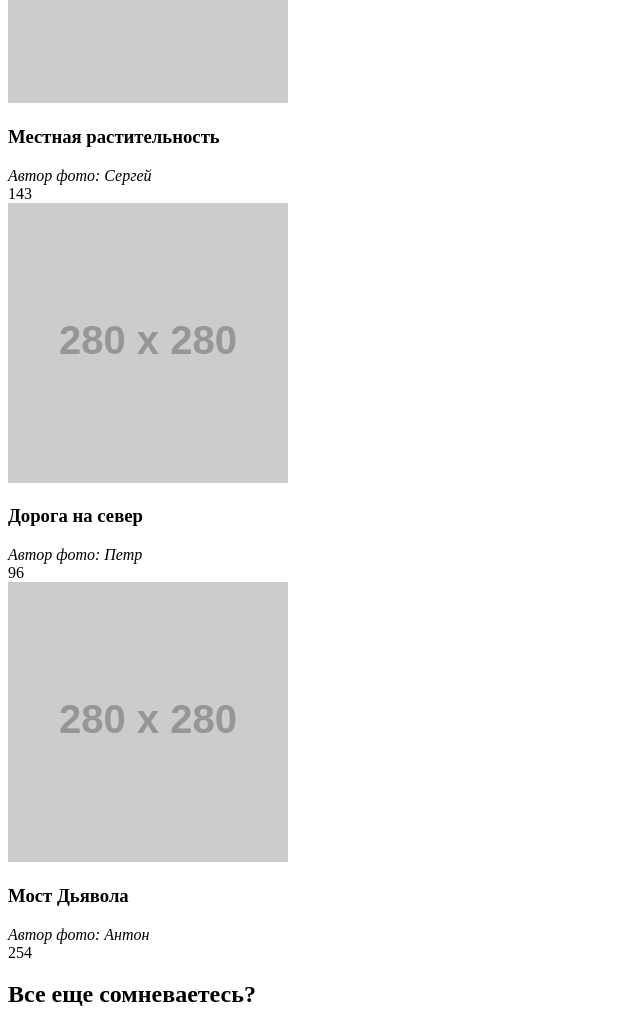
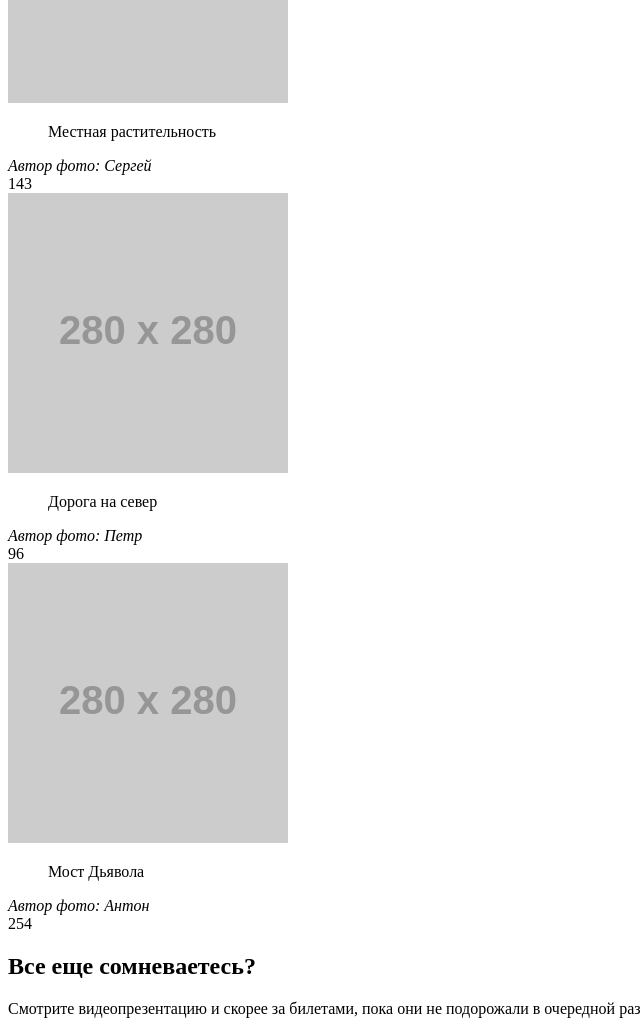
Before and after one commit to FedorovaSvetlana/167902-sedona, a website: page photo.html in a window 1280 px wide. Shown: the part 1020-2041 px from the top of the page, without its empty margins (0-640 px from the left). Drawn offline with Linux system fonts and the light colour scheme; placeholder pictures from the web are drawn by us.

Commit message:
Добавила цитаты

```diff
--- a/photo.html
+++ b/photo.html
@@ -42,7 +42,7 @@
         </article>
         <article class="post">
           <div class="post__img"><img src="http://placehold.it/280" widht="280" height="280" alt=""></div>
-          <h3 class="post__title">Местная растительность</h3>
+          <blockquote class="post__title">Местная растительность</blockquote>
           <cite class="post__author">Автор фото: <span class="post__author-name">Сергей</span></cite>
           <div class="post__likes">
             <a href="#"  class="post__like-icon"></a>
@@ -51,7 +51,7 @@
         </article>
         <article class="post">
           <div class="post__img"><img src="http://placehold.it/280" widht="280" height="280" alt=""></div>
-          <h3 class="post__title">Дорога на север</h3>
+          <blockquote class="post__title">Дорога на север</blockquote>
           <cite class="post__author">Автор фото: <span class="post__author-name">Петр</span></cite>
           <div class="post__like">
             <a href="#"  class="post__like-icon"></a>
@@ -60,7 +60,7 @@
         </article>
         <article class="post">
           <div class="post__img"><img src="http://placehold.it/280" widht="280" height="280" alt=""></div>
-          <h3 class="post__title">Мост Дьявола</h3>
+          <blockquote class="post__title">Мост Дьявола</blockquote>
           <cite class="post__author">Автор фото: <span class="post__author-name">Антон</span></cite>
           <div class="post__likes">
             <a href="#"  class="post__like-icon"></a>
```
